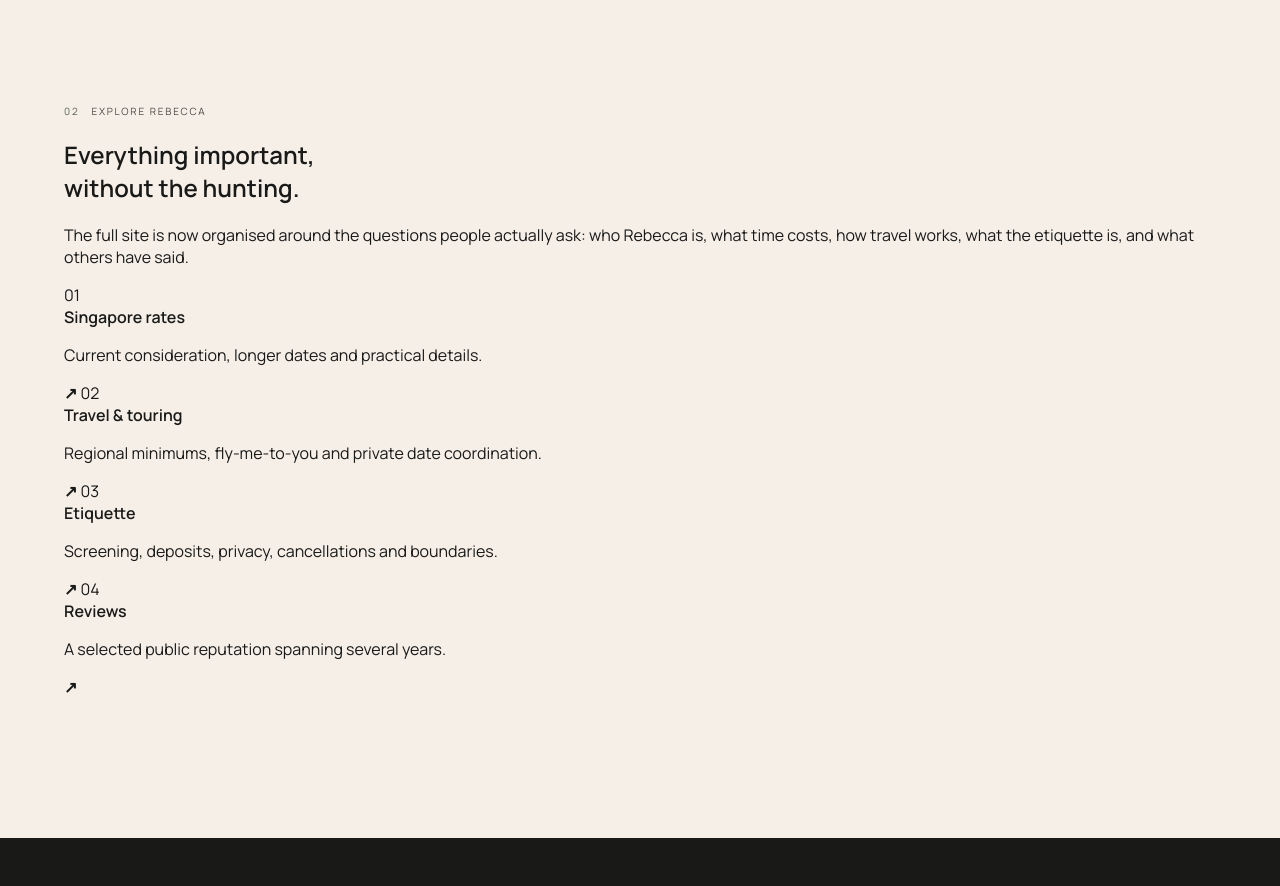
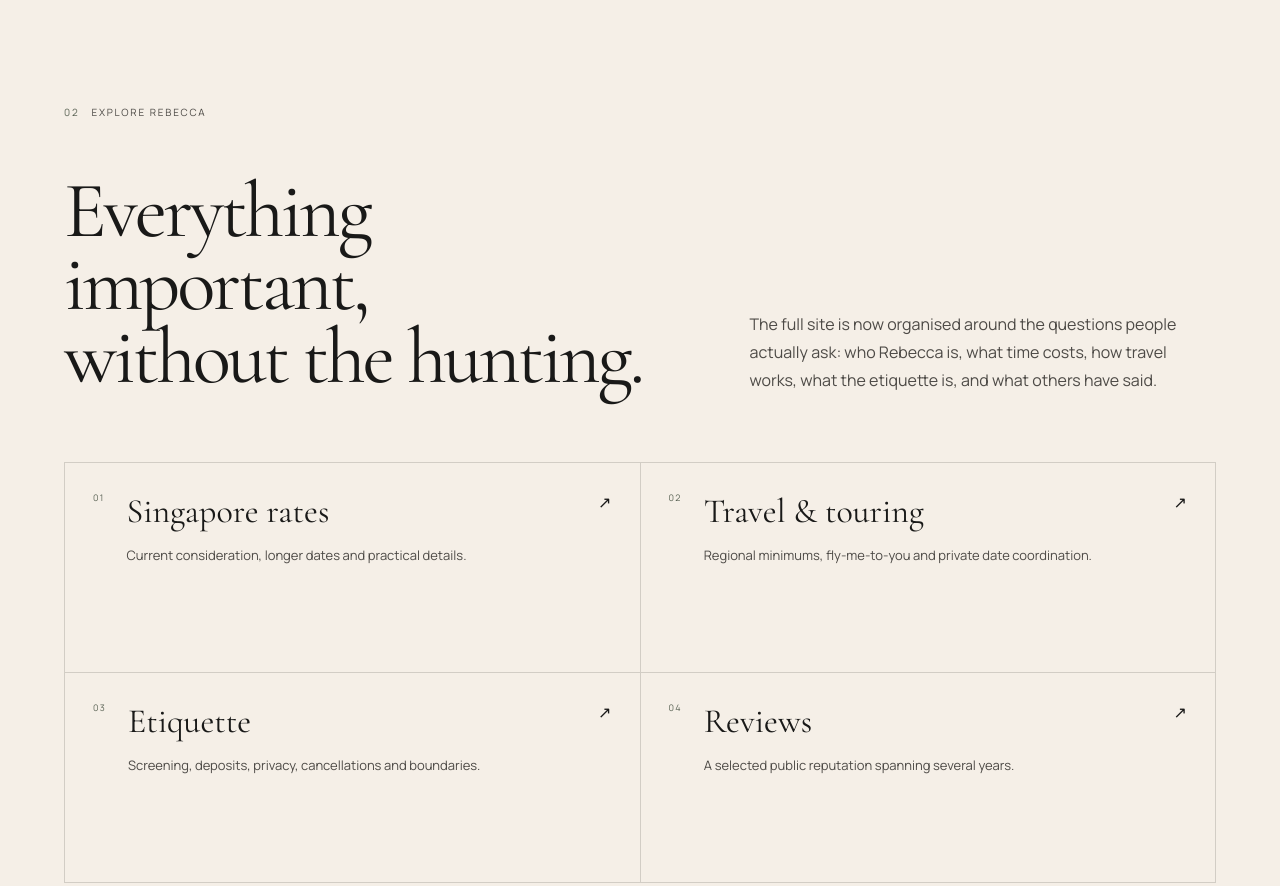
Before and after one commit to MohitAhlawat93/rebecca_project, a website: page index.html in a window 1280 px wide. Shown: the part 2300-3186 px from the top of the page. Drawn offline with nearby package versions, Linux system fonts and the light colour scheme.

Commit message:
style(home): add premium explore section

```diff
--- a/styles.css
+++ b/styles.css
@@ -268,3 +268,16 @@ button { font: inherit; }
 .cta-band{max-width:none;background:var(--wine);color:var(--white);padding:clamp(70px,9vw,120px) var(--pad)}.cta-band-inner{max-width:var(--max);margin:0 auto;display:grid;grid-template-columns:1.2fr .8fr;gap:50px;align-items:end}.cta-band h2{margin:0;font-family:var(--serif);font-size:clamp(54px,7vw,105px);line-height:.88;font-weight:400}.cta-band p{max-width:530px;color:rgba(255,250,244,.72);line-height:1.7}.cta-band .button{margin-top:18px}
 @media(max-width:980px){.desktop-nav{display:none}.menu-toggle{display:inline-block}.page-hero,.section-grid,.travel-board,.contact-layout,.cta-band-inner{grid-template-columns:1fr}.fact-grid,.rate-grid{grid-template-columns:repeat(2,1fr)}.gallery-page-grid{grid-auto-rows:60px}}
 @media(max-width:640px){.header-cta{display:none}.page-shell{padding-top:68px}.page-hero{padding-top:70px;gap:34px}.page-hero h1{font-size:64px}.fact-grid,.rate-grid,.idea-grid{grid-template-columns:1fr}.fact-card{min-height:120px}.rate-card{min-height:220px}.enquiry-form{grid-template-columns:1fr}.field.full,.form-actions,.form-status,.privacy-note{grid-column:auto}.mobile-menu nav{grid-template-columns:1fr}.mobile-menu a{font-size:25px;padding:13px 0}.gallery-page-grid{display:grid;grid-template-columns:1fr 1fr;grid-auto-rows:260px}.gallery-page-grid figure:nth-child(n){grid-column:auto;grid-row:auto}.gallery-page-grid figure:nth-child(1),.gallery-page-grid figure:nth-child(6){grid-column:1/-1}.concierge-launcher{right:14px;bottom:14px}.concierge-launcher span:last-child{display:none}.concierge-panel{right:7px;bottom:7px;width:calc(100vw - 14px);height:calc(100svh - 14px)}}
+
+.explore-site{border-top:1px solid var(--line)}
+.explore-heading{display:grid;grid-template-columns:1fr .8fr;gap:clamp(40px,8vw,120px);align-items:end;margin-top:56px}
+.explore-heading h2{margin:0;font-family:var(--serif);font-size:clamp(52px,6.2vw,96px);line-height:.92;font-weight:400;letter-spacing:-.04em}
+.explore-heading p{margin:0;max-width:560px;color:var(--ink-soft);line-height:1.75}
+.explore-grid{display:grid;grid-template-columns:1fr 1fr;margin-top:68px;border-top:1px solid var(--line);border-left:1px solid var(--line)}
+.explore-card{min-height:210px;padding:28px;display:grid;grid-template-columns:auto 1fr auto;gap:22px;align-items:start;border-right:1px solid var(--line);border-bottom:1px solid var(--line);transition:background .2s ease,transform .2s ease}
+.explore-card:hover{background:var(--paper-2);transform:translateY(-2px)}
+.explore-card>span{font-size:9px;letter-spacing:.14em;color:var(--sage-dark)}
+.explore-card strong{display:block;font-family:var(--serif);font-size:34px;font-weight:400}
+.explore-card p{max-width:420px;margin:13px 0 0;color:var(--ink-soft);line-height:1.6;font-size:13px}
+.explore-card b{font-weight:400}
+@media(max-width:760px){.explore-heading,.explore-grid{grid-template-columns:1fr}.explore-grid{margin-top:44px}.explore-card{min-height:170px}.explore-heading h2{font-size:52px}}
```
